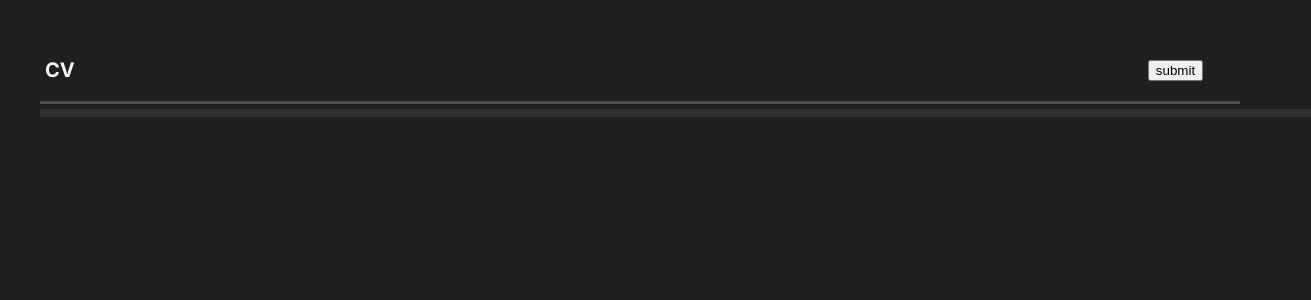
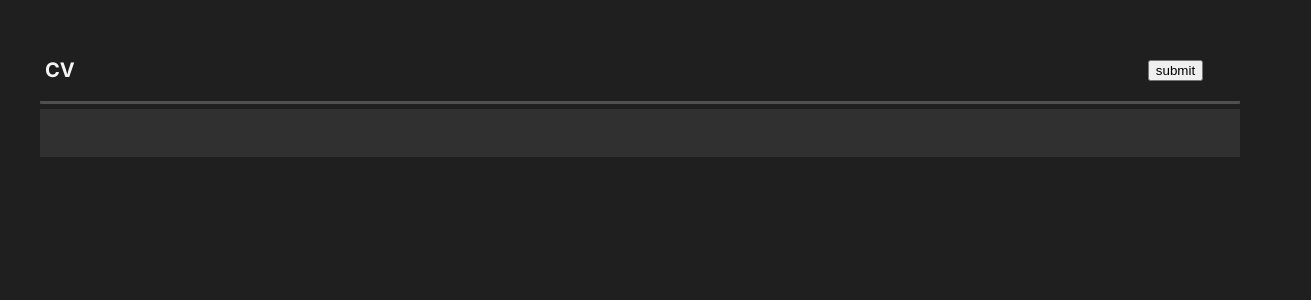
Before and after one commit to DotSnuk/cv-react, a React (Vite) app: page / in a window 1280 px wide. Both pictures are taken after a click on the button "submit". Shown: the top 300 px of the page, 1311 px wide, since content can reach past the window. Built offline with nearby package versions, Linux system fonts and the light colour scheme.

Commit message:
CV itterate over all input objects

```diff
--- a/src/CV.jsx
+++ b/src/CV.jsx
@@ -1,5 +1,4 @@
 function RenderLine({ inputData, id }) {
-  console.log(inputData);
   return <div className={id}>{inputData}</div>;
 }
 
@@ -10,34 +9,43 @@ function ProfilePicture({ inputData, id }) {
 }
 
 function Section({ group, data }) {
+  console.log(data);
   return (
     <div className={group}>
-      {data.map(d =>
-        d.data.id === 'picture' ? (
-          <ProfilePicture
-            key={d.data.id}
-            id={d.data.id}
-            inputData={d.data.inputData}
-          />
-        ) : (
-          <RenderLine
-            key={d.data.id}
-            id={d.data.id}
-            inputData={d.data.inputData}
-          />
-        ),
-      )}
+      {data.map(groupId => {
+        return groupId.data.map(d => {
+          return d.inputProp.id === 'picture' ? (
+            <ProfilePicture
+              key={d.inputProp.id}
+              id={d.inputProp.id}
+              inputData={d.inputData}
+            />
+          ) : (
+            <RenderLine
+              key={d.inputProp.id}
+              id={d.inputProp.id}
+              inputData={d.inputData}
+            />
+          );
+        });
+      })}
     </div>
   );
 }
 
 export default function CV({ data }) {
-  // const dataArray = data;
-  // const ab = dataArray.filter(d => d.group === 'about');
-
+  // return (
+  //   <>
+  //     {Object.entries(data).map(([key, value], i) => (
+  //       <Section key={i} group={key} data={value} />
+  //     ))}
+  //   </>
+  // );
   return (
-    <div>
-      <Section group={'about'} data={data.about} />
-    </div>
+    <>
+      {Object.entries(data).map(([key, value]) => (
+        <Section key={`${key}+${value.groupId}`} group={key} data={value} />
+      ))}
+    </>
   );
 }
```
